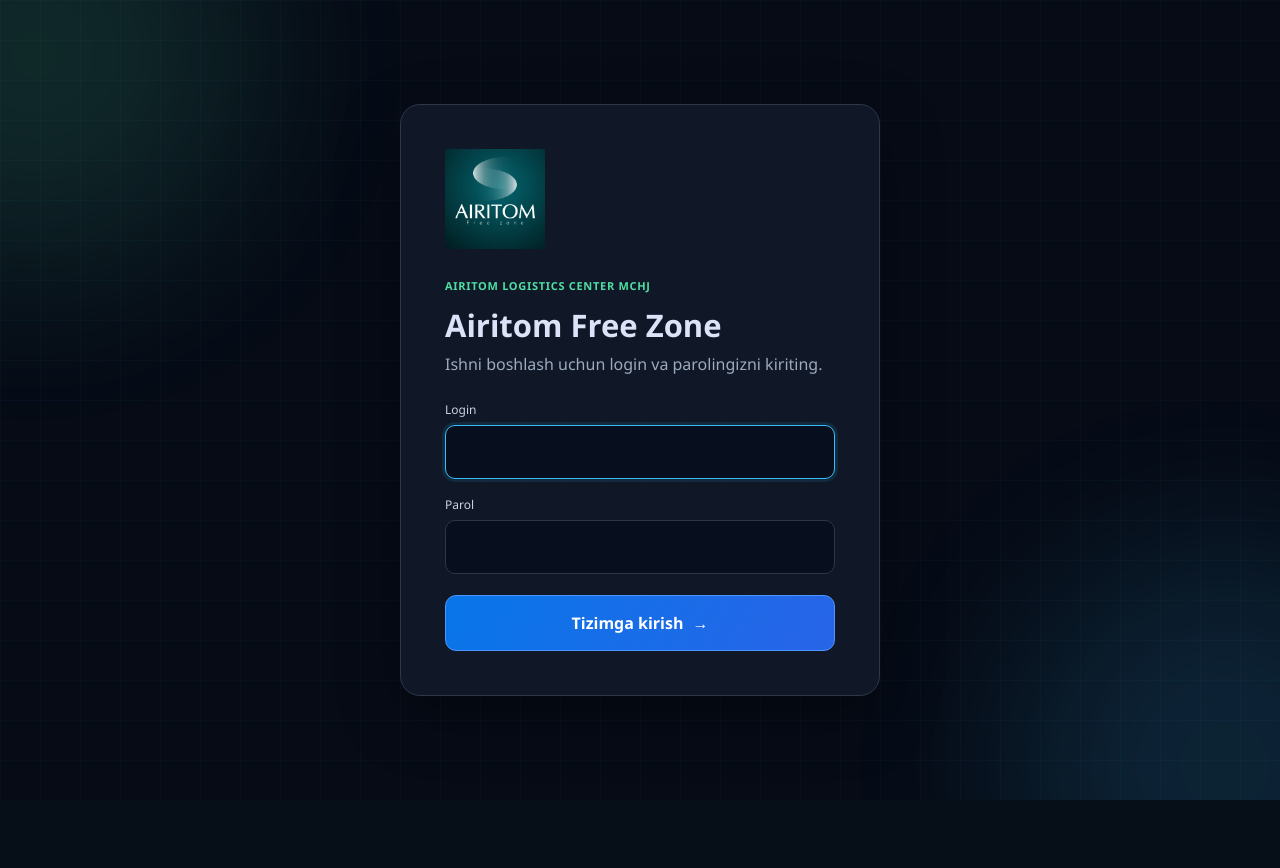
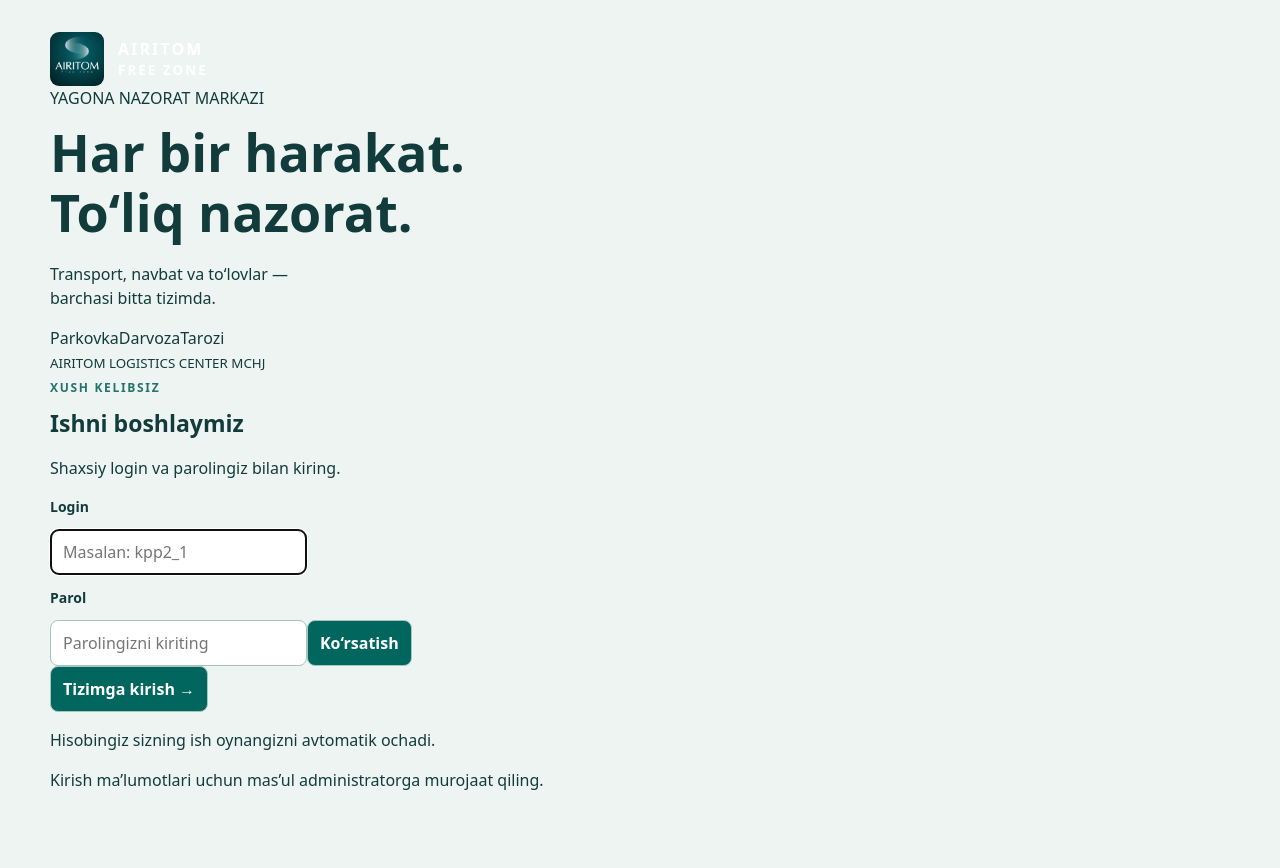
Before and after one commit to alfagemini07-del/xsm, a Python web app: template templates/login.html in a window 1280 px wide. Before the commit the page ends 800 px from the top, so only its background shows below. Run offline with Jinja, Linux system fonts and the light colour scheme; the template is opened without the code that fills it, so the values that code supplies are empty.

Commit message:
Add files via upload

```diff
--- a/templates/error.html
+++ b/templates/error.html
@@ -3,8 +3,9 @@
 <head>
   <meta charset="utf-8">
   <meta name="viewport" content="width=device-width, initial-scale=1">
-  <title>{{ code }} | Tarozi</title>
+  <title>{{ code }} | Airitom</title>
   <link rel="stylesheet" href="{{ url_for('static', filename='style.css') }}">
+  <link rel="stylesheet" href="/static/interface.css?v=20261105-3">
 </head>
 <body class="login-page">
   <main class="login-shell"><section class="login-panel error-panel"><div class="brand-mark">!</div><p class="eyebrow">XATOLIK {{ code }}</p><h1>{{ message }}</h1><a class="btn btn-primary btn-large" href="{{ url_for('index') }}">Bosh sahifaga qaytish</a></section></main>
--- a/templates/kiosk.html
+++ b/templates/kiosk.html
@@ -6,6 +6,7 @@
   <title>Tarozi terminali | {{ company }}</title>
   <link rel="icon" href="{{ url_for('static', filename='favicon.ico') }}">
   <link rel="stylesheet" href="{{ url_for('static', filename='style.css', v='20261105-1') }}">
+  <link rel="stylesheet" href="/static/interface.css?v=20261105-3">
 </head>
 <body class="kiosk-page" data-csrf="{{ csrf_token() }}" data-role="{{ user.role }}" data-user-id="{{ user.id }}" data-local-printer-agent="{{ '1' if local_printer_agent else '0' }}">
   <div class="industrial-grid"></div>
@@ -23,7 +24,7 @@
     <div id="payment-success" class="payment-success hidden" role="status"><strong>✓ To'lov muvaffaqiyatli saqlandi</strong><span id="success-receipt"></span><span id="last-print-status">Chek hali tasdiqlanmagan</span></div>
     <div class="operator-toolbar"><span>F2 — yangi o'lchash · Enter — davom etish · Esc — yopish</span><button id="last-receipt" class="button secondary" type="button" disabled>Oxirgi chekni qayta chiqarish</button></div>
     <div class="operator-money"><div><small>Mening bugungi naqd tushumim</small><strong id="my-cash">—</strong></div><div><small>Mening bugungi karta tushumim</small><strong id="my-card">—</strong></div><div><small>Mening bugungi hisob-raqam tushumim</small><strong id="my-bank">—</strong></div></div>
-    <section class="kiosk-hero"><span class="eyebrow-pill"><i></i> AVTOMATLASHTIRILGAN KIOSK TIZIMI</span><h1>Avtomobil Vazn O'lchash <em>Tizimi</em></h1><p>Vazn o'lchash jarayonini boshlash uchun avtomobil rasmini bosing</p></section>
+    <section class="kiosk-hero"><span class="eyebrow-pill"><i></i> AIRITOM / TAROZI</span><h1>Avtomobilni <em>o‘lchash</em></h1><p>Yangi o‘lchashni boshlang, vaznni kiriting va to‘lovni tasdiqlang.</p></section>
     <button id="btn-start" class="weighbridge-stage" type="button" aria-label="Avtomobil vaznini o'lchashni boshlash">
       <img src="{{ url_for('static', filename='truck.jpg') }}" alt="Tarozidagi yuk avtomobili"><span class="stage-shade"></span>
       <span class="barrier-chip">⌘ Shlagbaum: <b>NAZORATDA</b></span>
--- a/templates/login.html
+++ b/templates/login.html
@@ -1,39 +1,18 @@
 <!doctype html>
-<html lang="uz">
-<head>
-  <meta charset="utf-8">
-  <meta name="viewport" content="width=device-width, initial-scale=1">
-  <title>Kirish | Airitom Free Zone</title>
-  <link rel="icon" href="{{ url_for('static', filename='favicon.ico') }}">
-  <link rel="stylesheet" href="{{ url_for('static', filename='style.css') }}">
-</head>
-<body class="login-page">
-  <div class="ambient ambient-one"></div>
-  <div class="ambient ambient-two"></div>
-  <main class="login-shell">
-    <section class="login-panel">
-      <img src="/static/airitom.jpg" width="100" height="100" alt="Airitom Free Zone">
-      <p class="eyebrow">AIRITOM LOGISTICS CENTER MCHJ</p>
-      <h1>Airitom Free Zone</h1>
-      <p class="muted">Ishni boshlash uchun login va parolingizni kiriting.</p>
-
-      {% if error %}
-      <div class="alert alert-error" role="alert">{{ error }}</div>
-      {% endif %}
-
-      <form method="post" class="login-form" autocomplete="on">
-        <input type="hidden" name="csrf_token" value="{{ csrf_token() }}">
-        <label>
-          <span>Login</span>
-          <input name="username" type="text" maxlength="40" autocomplete="username" required autofocus>
-        </label>
-        <label>
-          <span>Parol</span>
-          <input name="password" type="password" maxlength="200" autocomplete="current-password" required>
-        </label>
-        <button type="submit" class="btn btn-primary btn-large">Tizimga kirish <span>→</span></button>
-      </form>
-    </section>
-  </main>
-</body>
-</html>
+<html lang="uz"><head><meta charset="utf-8"><meta name="viewport" content="width=device-width, initial-scale=1">
+<title>Kirish | Airitom Free Zone</title><link rel="icon" href="/static/airitom.jpg">
+<link rel="stylesheet" href="/static/zone.css?v=20261105-3"><link rel="stylesheet" href="/static/interface.css?v=20261105-3">
+<script src="/static/interface.js?v=20261105-3" defer></script></head>
+<body class="access-page">
+<main class="access-shell"><section class="access-story"><a class="brand" href="/"><img src="/static/airitom.jpg" alt="Airitom"><span>AIRITOM<small>FREE ZONE</small></span></a>
+<div class="story-copy"><span class="story-tag">YAGONA NAZORAT MARKAZI</span><h1>Har bir harakat.<br>To‘liq nazorat.</h1><p>Transport, navbat va to‘lovlar —<br>barchasi bitta tizimda.</p><div class="story-route"><span>Parkovka</span><i></i><span>Darvoza</span><i></i><span>Tarozi</span></div></div>
+<small class="story-footer">AIRITOM LOGISTICS CENTER MCHJ</small></section>
+<section class="access-form-panel"><div class="access-form-inner"><span class="eyebrow">XUSH KELIBSIZ</span><h2>Ishni boshlaymiz</h2><p class="subtitle">Shaxsiy login va parolingiz bilan kiring.</p>
+{% if error %}<div class="access-error" role="alert">{{ error }}</div>{% endif %}
+<form method="post" class="login-form" id="access-form" autocomplete="on">
+<input type="hidden" name="csrf_token" value="{{ csrf_token() }}">
+<label for="access-user">Login</label><input id="access-user" name="username" value="{{ username }}" type="text" maxlength="40" autocomplete="username" autocapitalize="none" spellcheck="false" placeholder="Masalan: kpp2_1" required autofocus>
+<label for="access-password">Parol</label><div class="password-wrap"><input id="access-password" name="password" type="password" maxlength="200" autocomplete="current-password" placeholder="Parolingizni kiriting" required><button id="toggle-password" type="button" aria-label="Parolni ko‘rsatish" aria-pressed="false">Ko‘rsatish</button></div>
+<p id="caps-warning" class="access-caps" hidden>Caps Lock yoqilgan</p>
+<button type="submit" class="continue-button">Tizimga kirish <span>→</span></button><p id="login-progress" class="input-hint" role="status">Hisobingiz sizning ish oynangizni avtomatik ochadi.</p></form>
+<p class="access-help">Kirish ma’lumotlari uchun mas’ul administratorga murojaat qiling.</p></div></section></main></body></html>
```
Also changed, not shown: templates/admin.html (+4 -3 lines), templates/zone.html (+18 -13 lines).
